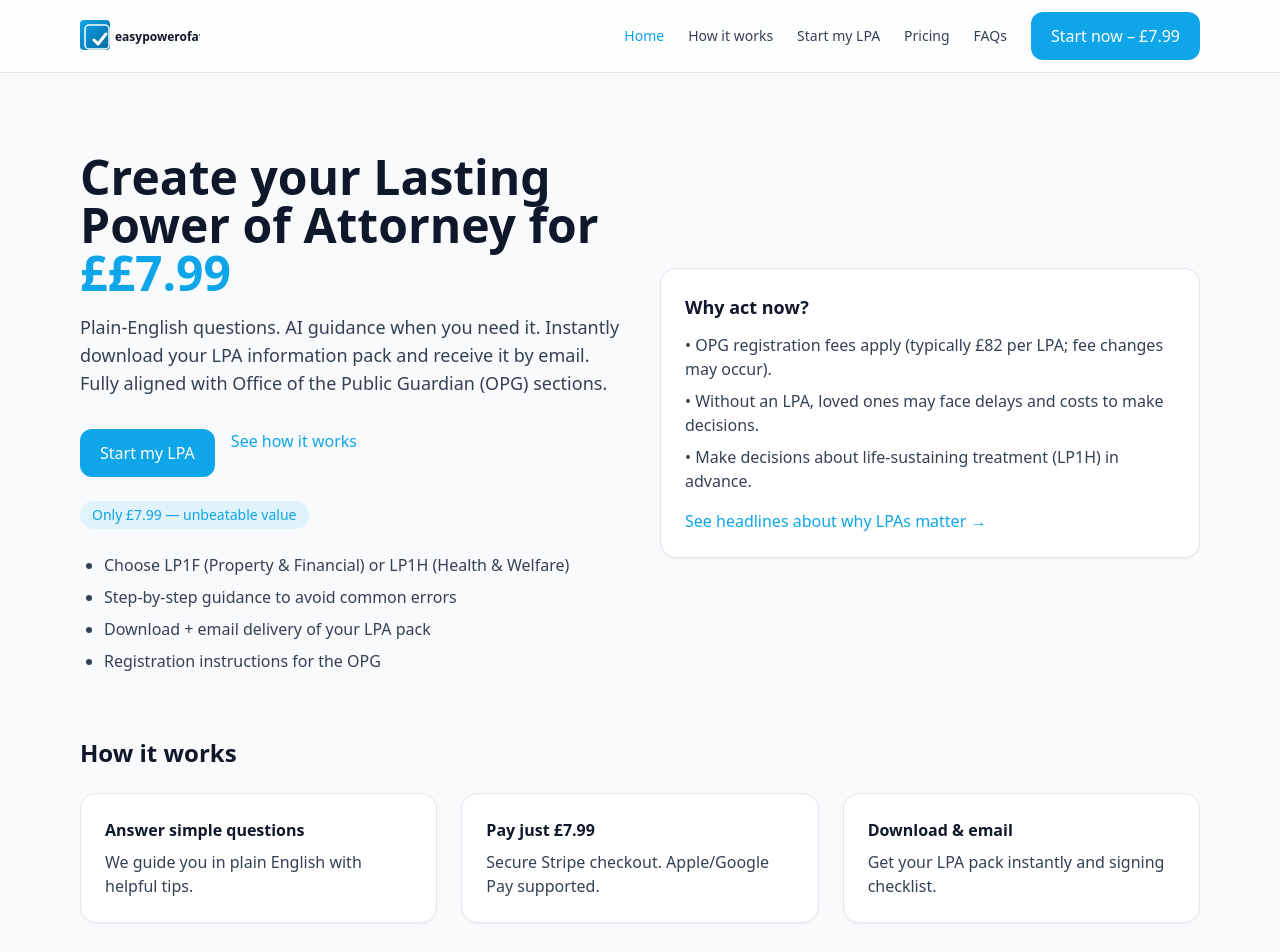
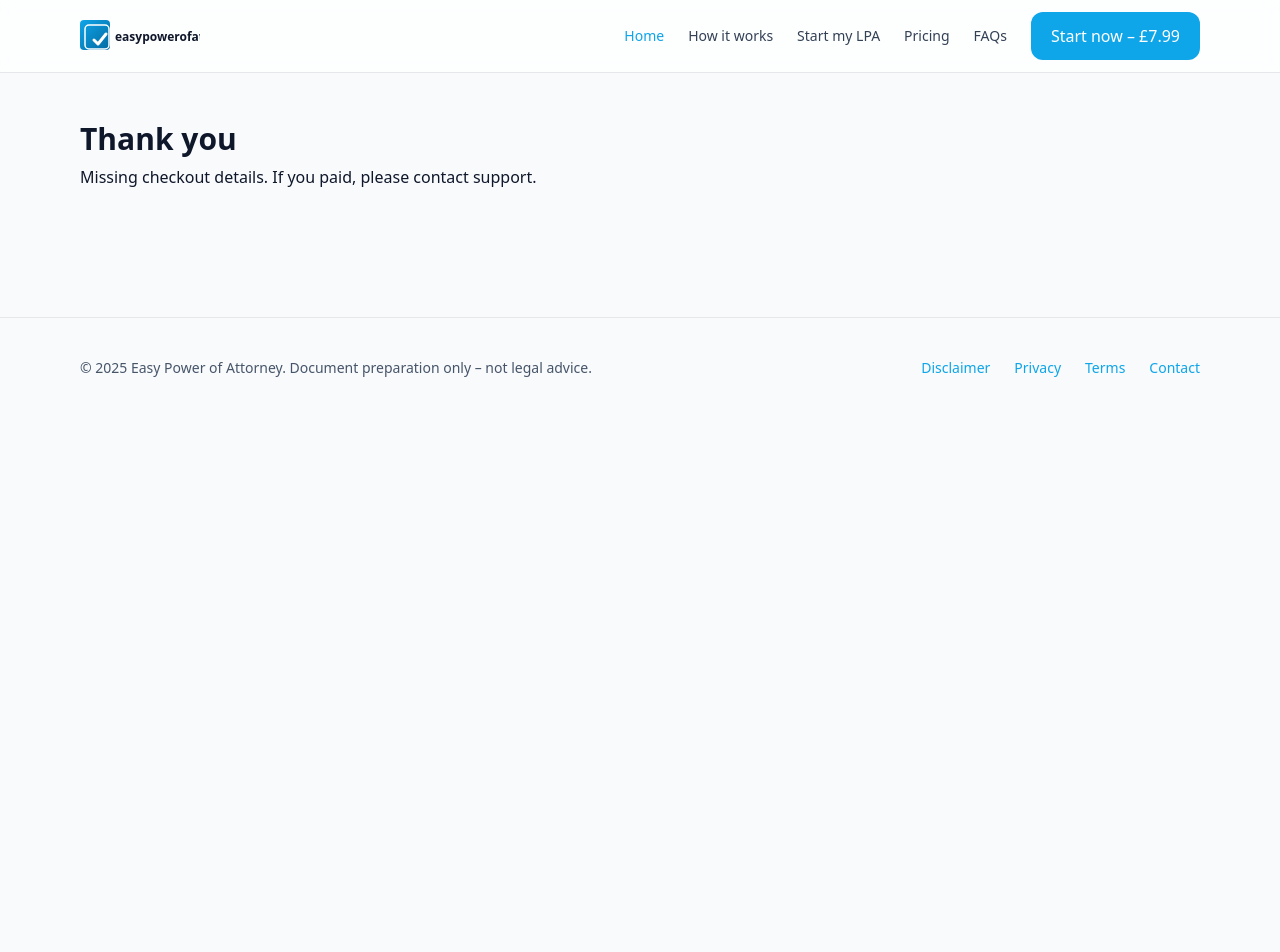
Before and after one commit to lexilegaldocs/easypowerofattorney, a Next.js app: page / in a window 1280 px wide. Shown: the top 952 px of the page. After the commit the page ends 800 px from the top, so only its background shows below. Built offline with nearby package versions, Linux system fonts and the light colour scheme.

Commit message:
Update page.tsx

```diff
--- a/app/page.tsx
+++ b/app/page.tsx
@@ -1,68 +1,50 @@
-import Link from "next/link";
-import { BRAND_PRICE } from "@/lib/utils";
+'use client';
 
-export default function Home() {
+import { useEffect, useState } from 'react';
+
+// Tell Next.js not to prerender this page
+export const dynamic = 'force-dynamic';
+
+export default function Success() {
+  const [message, setMessage] = useState('Verifying payment...');
+  const [downloadUrl, setDownloadUrl] = useState<string | null>(null);
+
+  useEffect(() => {
+    // Avoid Next.js SSR issues by accessing window only on client
+    const params = new URLSearchParams(window.location.search);
+    const sid = params.get('sid');
+    const session_id = params.get('session_id');
+
+    async function run() {
+      try {
+        if (!sid || !session_id) {
+          setMessage('Missing checkout details. If you paid, please contact support.');
+          return;
+        }
+        const res = await fetch(`/api/fulfil?sid=${sid}&session_id=${session_id}`);
+        const j = await res.json();
+        if (j.ok && j.url) {
+          setMessage('All set! Your LPA pack is ready.');
+          setDownloadUrl(j.url);
+        } else {
+          setMessage(j.error || "We couldn't verify your payment. Please contact support.");
+        }
+      } catch (e: any) {
+        setMessage(e.message || 'Something went wrong.');
+      }
+    }
+    run();
+  }, []);
+
   return (
     <div className="py-12">
-      <section className="grid md:grid-cols-2 gap-10 items-center mt-8">
-        <div>
-          <h1 className="text-4xl md:text-5xl font-bold leading-tight">
-            Create your Lasting Power of Attorney for <span className="text-brand">£{BRAND_PRICE}</span>
-          </h1>
-          <p className="mt-4 text-lg text-slate-700">
-            Plain‑English questions. AI guidance when you need it. Instantly download your LPA information pack
-            and receive it by email. Fully aligned with Office of the Public Guardian (OPG) sections.
-          </p>
-          <div className="mt-8 flex gap-4">
-            <Link href="/start" className="btn">Start my LPA</Link>
-            <Link href="/how-it-works" className="link">See how it works</Link>
-          </div>
-          <p className="mt-6 badge">Only £7.99 — unbeatable value</p>
-          <ul className="mt-6 list-disc pl-6 text-slate-700 space-y-2">
-            <li>Choose LP1F (Property & Financial) or LP1H (Health & Welfare)</li>
-            <li>Step‑by‑step guidance to avoid common errors</li>
-            <li>Download + email delivery of your LPA pack</li>
-            <li>Registration instructions for the OPG</li>
-          </ul>
-        </div>
-        <div className="card p-6">
-          <h3 className="font-semibold text-lg">Why act now?</h3>
-          <ol className="mt-3 space-y-2 text-slate-700">
-            <li>• OPG registration fees apply (typically £82 per LPA; fee changes may occur).</li>
-            <li>• Without an LPA, loved ones may face delays and costs to make decisions.</li>
-            <li>• Make decisions about life‑sustaining treatment (LP1H) in advance.</li>
-          </ol>
-          <div className="mt-4">
-            <Link href="/news" className="link">See headlines about why LPAs matter →</Link>
-          </div>
-        </div>
-      </section>
-
-      <section className="mt-16">
-        <h2 className="text-2xl font-bold">How it works</h2>
-        <div className="grid md:grid-cols-3 gap-6 mt-6">
-          {[
-            ["Answer simple questions", "We guide you in plain English with helpful tips."],
-            ["Pay just £7.99", "Secure Stripe checkout. Apple/Google Pay supported."],
-            ["Download & email", "Get your LPA pack instantly and signing checklist."],
-          ].map(([title, body], i) => (
-            <div key={i} className="card p-6">
-              <h3 className="font-semibold">{title}</h3>
-              <p className="text-slate-700 mt-2">{body}</p>
-            </div>
-          ))}
-        </div>
-      </section>
-
-      <section className="mt-16">
-        <div className="card p-6">
-          <h2 className="text-2xl font-bold">Important</h2>
-          <p className="mt-2 text-slate-700">
-            Easy Power of Attorney provides a document preparation service and does not provide legal advice.
-            If you are unsure whether an LPA is suitable for your needs, please consult a Solicitor.
-          </p>
-        </div>
-      </section>
+      <h1 className="text-3xl font-bold">Thank you</h1>
+      <p className="mt-2">{message}</p>
+      {downloadUrl && (
+        <a className="btn mt-6 inline-block" href={downloadUrl}>
+          Download your LPA pack
+        </a>
+      )}
     </div>
   );
 }
```
